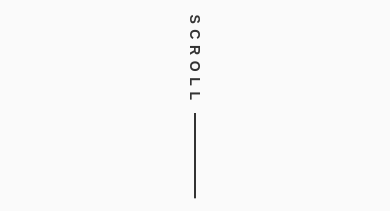
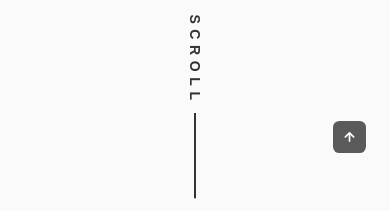
Before and after one commit to Kanako-muff/kanako-portfolio, a React (Vite) app: page / in a window 390 px wide. Shown: the part 860-1071 px from the top of the page. Built offline with nearby package versions, Linux system fonts and the light colour scheme.

Commit message:
added scrollup

```diff
--- a/src/App.jsx
+++ b/src/App.jsx
@@ -7,6 +7,7 @@
 import Work from './components/work/Work'
 import Contact from './components/contact/Contact'
 import Footer from './components/footer/Footer'
+import Scrollup from './components/scrollup/Scrollup'
 
 function App() {
   return (
@@ -18,8 +19,9 @@
         <Skills />
         <Work />
         <Contact />
-        <Footer />
       </main>
+      <Footer />
+      <Scrollup />
     </>
   )
 }
--- /dev/null
+++ b/src/components/scrollup/Scrollup.jsx
@@ -0,0 +1,17 @@
+import React from 'react'
+import "./scrollup.css"
+
+const Scrollup = () => {
+    window.addEventListener("scroll", function(){
+        const scrollUP = document.querySelector(".scrollup");
+        if(this.scrollY >= 560) scrollUP.classList.add("show-scroll");
+        else scrollUP.classList.remove("show-scroll");
+    })
+    return (
+        <a href="#" className="scrollup">
+            <i className="uil uil-arrow-up scrollup__icon"></i>
+        </a>
+    )
+}
+
+export default Scrollup
--- /dev/null
+++ b/src/components/scrollup/scrollup.css
@@ -0,0 +1,55 @@
+.scrollup{
+    position: fixed;
+    right: 2.5rem;
+    bottom: -20%;
+    background-color: var(--title-color);
+    opacity: 0.8;
+    padding: 0.3rem 0.5rem;
+    border-radius: 0.4rem;
+    z-index: var(--z-tooltip);
+    transition: 0.4s;
+}
+
+.scrollup__icon{
+    font-size: 1.5rem;
+    color: var(--container-color);
+}
+
+.scrollup:hover{
+    background-color: var(--title-color-dark);
+}
+
+
+/* Show Scroll
+=============================================================== */
+.show-scroll{
+    bottom: 3rem;
+}
+
+/* Breakpoint
+=============================================================== */
+
+/* For Large Devices */
+@media screen and (max-width: 992px) {
+    .scrollup{
+        right: 1.5rem;
+        padding: 0.25rem 0.4rem;
+    }
+    .scrollup__icon{
+        font-size: 1.25rem;
+    }
+}
+
+/* For Medium Devices */
+@media screen and (max-width: 768px) {
+    .show-scroll{
+        bottom: 4rem;
+    }
+}
+
+/* For Small Devices */
+@media screen and (max-width: 350px) {
+    .scrollup{
+        right: 1rem;
+    }
+}
```
